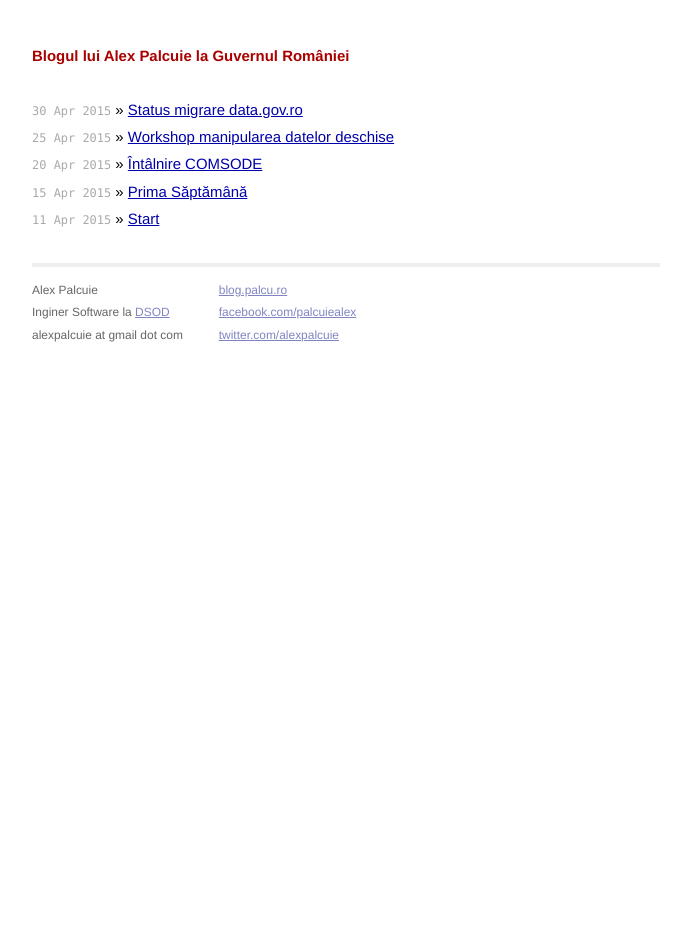
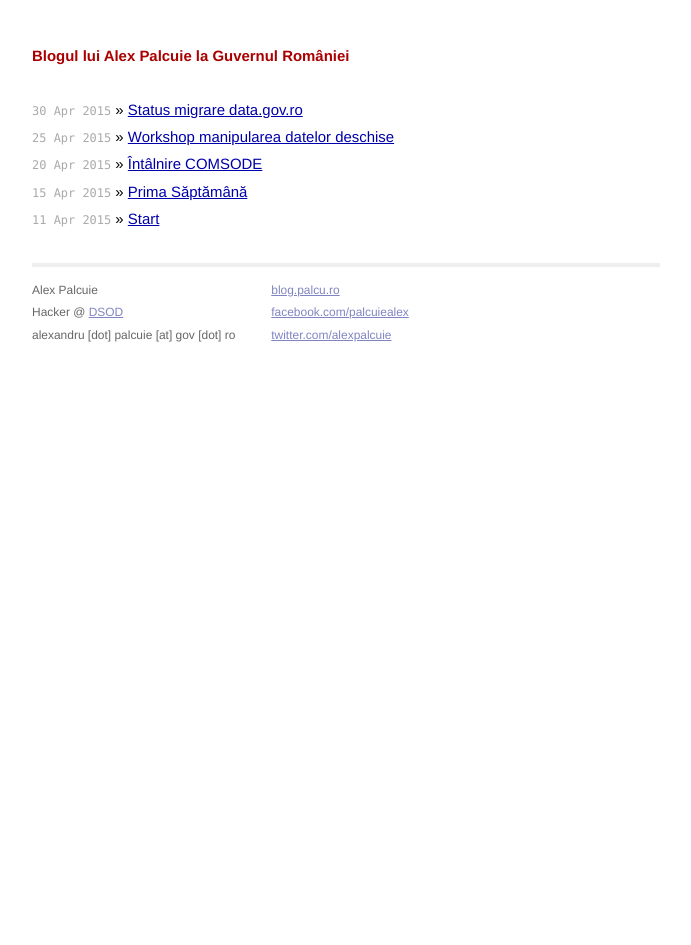
Before and after one commit to palcu/gov.palcu.ro, a Jekyll site: the page built from index.html, in a window 1280 px wide. Shown: the whole page, without its empty margins (294-985 px from the left). Built offline with Jekyll 4.4.1, drawn with Linux system fonts in a browser that asks for light colours; Markdown is read by kramdown in place of the engine named in the settings.

Commit message:
Got my email

```diff
--- a/_layouts/default.html
+++ b/_layouts/default.html
@@ -26,8 +26,8 @@
             <div class="contact">
               <p>
                 Alex Palcuie<br />
-                Inginer Software la <a href="https://www.facebook.com/OnlineGovRo">DSOD</a><br />
-                alexpalcuie at gmail dot com
+                Hacker @ <a href="https://www.facebook.com/OnlineGovRo">DSOD</a><br />
+                alexandru [dot] palcuie [at] gov [dot] ro
               </p>
             </div>
             <div class="contact">
```
